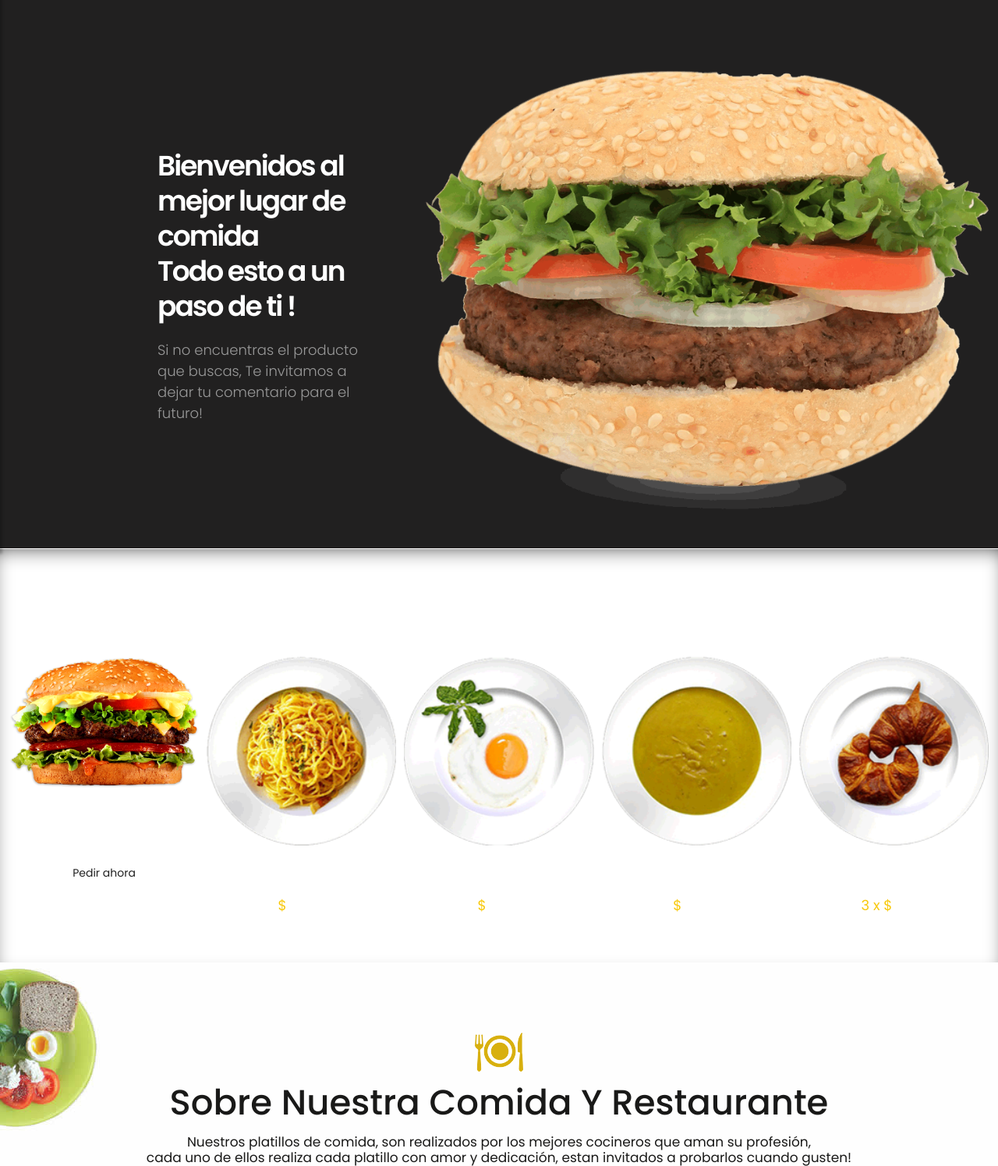
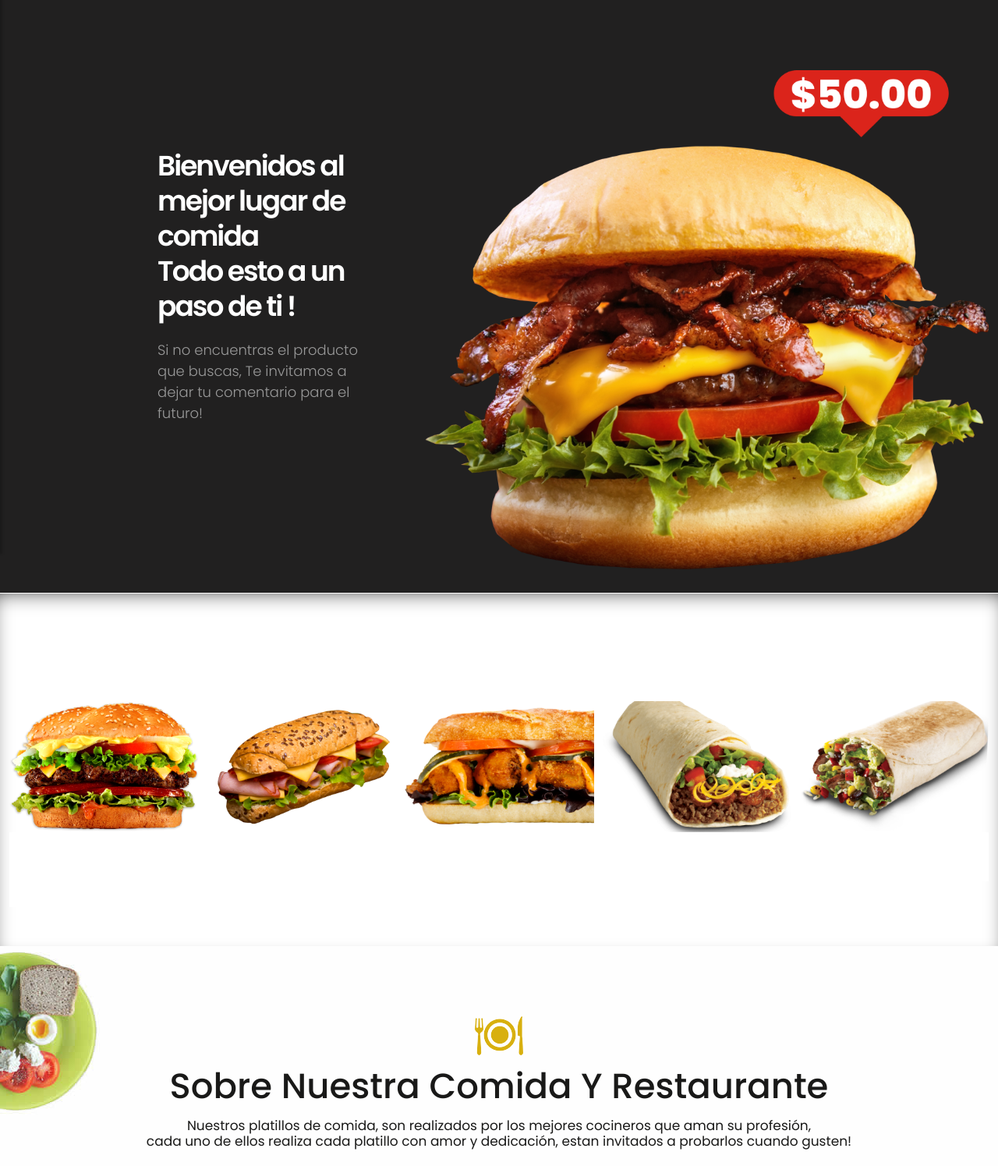
Before and after one commit to Mursito1/santfood, a Django app: page / in a window 1280 px wide. Shown: the part 93-1588 px from the top of the page at 78% size. Run offline with Django 5.2, Linux system fonts and the light colour scheme; some libraries are stand-ins or nearby versions.

Commit message:
raurojas
Modificacion menu principal

```diff
--- a/pagina_web/libreria/static/css/style.css
+++ b/pagina_web/libreria/static/css/style.css
@@ -416,6 +416,7 @@
     border-top: solid rgba(255,255,255,.1) 1px;
     box-shadow: inset 0 10px 30px -16px #000;
 }
+
  .ourheading h2 {
     font-size: 45px;
      font-weight: 500;
@@ -426,6 +427,7 @@
  .product_blog_cont {
      text-align: center;
      padding-top: 20px;
+     background: #ffffff;
 }
  .product_blog_cont h3 {
      color: #fff;
--- a/pagina_web/libreria/templates/paginas/inicio.html
+++ b/pagina_web/libreria/templates/paginas/inicio.html
@@ -111,7 +111,7 @@
                                         </div>
                                         <div class="col-md-7">
                                             <div class="slider_image full text_align_center">
-                                                <img class="img-responsive" src="{% static 'images/burger_slide.png' %}" alt="#" />
+                                                <img class="img-responsive" src="{% static 'images/slider1.png' %}" alt="#" />
                                             </div>
                                         </div>
                                     </div>
@@ -141,47 +141,47 @@
 
                 <div class="item">
                     <div class="product_blog_img">
-                        <img src="{% static 'images/food1.png' %}" alt="#" />
+                        <a href="{% url 'menus' %}"><img src="{% static 'images/food1.png' %}" alt="#" /></a>
                     </div>
                     <div class="product_blog_cont">
                         <h3>Hambuguesa Tradicional</h3>
-                        <a href="{% url 'menus' %}">Pedir ahora</a>
+
                     </div>
                 </div>
                 <div class="item">
                     <div class="product_blog_img">
-                        <img src="{% static 'images/rs2.png' %}" alt="#" />
+                        <a href="{% url 'menus' %}"><img src="{% static 'images/food2.png' %}" alt="#" /></a>
                     </div>
                     <div class="product_blog_cont">
-                        <h3>Fideos</h3>
-                        <h4><span class="theme_color">$</span>4.000</h4>
+                        <h3>Jamon De Pavo</h3>
+
                     </div>
                 </div>
                 <div class="item">
                     <div class="product_blog_img">
-                        <img src="{% static 'images/rs3.png' %}" alt="#" />
+                        <a href="{% url 'menus' %}"><img src="{% static 'images/food3.png' %}" alt="#" /></a>
                     </div>
                     <div class="product_blog_cont">
-                        <h3>Huevo Frito</h3>
-                        <h4><span class="theme_color">$</span>1.500</h4>
+                        <h3>Pollo Estilo Teriyaki</h3>
+
                     </div>
                 </div>
                 <div class="item">
                     <div class="product_blog_img">
-                        <img src="{% static 'images/rs4.png' %}" alt="#" />
+                        <a href="{% url 'menus' %}"><img src="{% static 'images/food4.png' %}" alt="#" /></a>
                     </div>
                     <div class="product_blog_cont">
-                        <h3>Sushi Dizzy</h3>
-                        <h4><span class="theme_color">$</span>3.000</h4>
+                        <h3>Burrito De Carne</h3>
+
                     </div>
                 </div>
                 <div class="item">
                     <div class="product_blog_img">
-                        <img src="{% static 'images/rs5.png' %}" alt="#" />
+                        <a href="{% url 'menus' %}"><img src="{% static 'images/food5.png' %}" alt="#" /></a>
                     </div>
                     <div class="product_blog_cont">
-                        <h3>Medialunas</h3>
-                        <h4><span class="theme_color">3 x $</span>1.500</h4>
+                        <h3>Burrito Vegetariano</h3>
+
                     </div>
                 </div>
             </div>
@@ -247,7 +247,7 @@
       <div class="col-xl-4 col-lg-4 col-md-4 col-sm-12 mar_bottom">
         <div class="blog_box">
           <div class="blog_img_box">
-            <figure><img src="{% static 'images/blog_img1.png' %}" alt="#"/>
+            <figure><img src="{% static 'images/food1.png' %}" alt="#"/>
              <span>02 FEB 2024</span>
             </figure>
           </div>
@@ -272,7 +272,7 @@
        <div class="col-xl-4 col-lg-4 col-md-4 col-sm-12">
         <div class="blog_box">
           <div class="blog_img_box">
-            <figure><img src="{% static 'images/blog_img3.png' %}" alt="#"/>
+            <figure><img src="{% static 'images/food9.png' %}" alt="#"/>
              <span>08 FEB 2024</span>
             </figure>
           </div>
```
